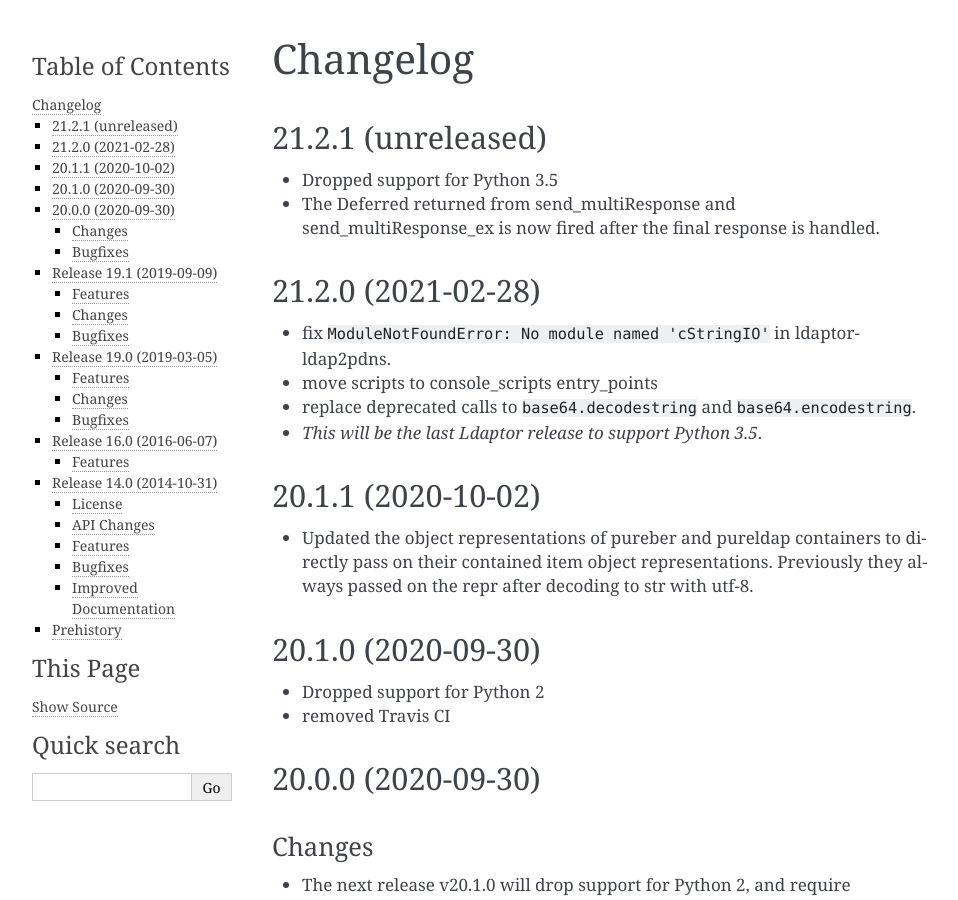
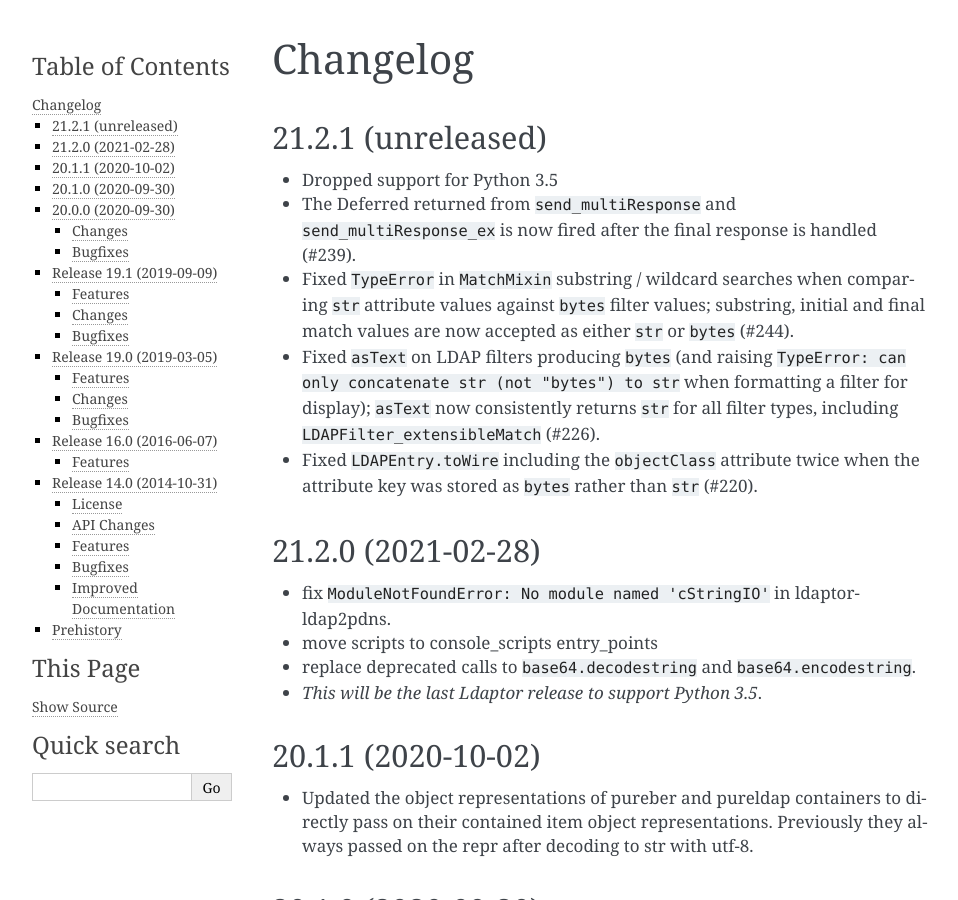
Before and after one commit to twisted/ldaptor, a Sphinx documentation site: the page built from docs/source/NEWS.rst, in a window 1280 px wide and 900 px high. Shown: the whole window, without its empty margins (148-1106 px from the left). Built offline with Sphinx 7.4.7, drawn with Linux system fonts in a browser that asks for light colours.

Commit message:
NEWS: document MatchMixin, asText, objectClass toWire, and multiResponse fixes

```diff
--- a/docs/source/NEWS.rst
+++ b/docs/source/NEWS.rst
@@ -5,8 +5,21 @@ Changelog
 -------------------
 
 - Dropped support for Python 3.5
-- The Deferred returned from send_multiResponse and send_multiResponse_ex is
-  now fired after the final response is handled.
+- The Deferred returned from ``send_multiResponse`` and
+  ``send_multiResponse_ex`` is now fired after the final response is
+  handled (#239).
+- Fixed ``TypeError`` in ``MatchMixin`` substring / wildcard searches
+  when comparing ``str`` attribute values against ``bytes`` filter
+  values; substring, initial and final match values are now accepted as
+  either ``str`` or ``bytes`` (#244).
+- Fixed ``asText`` on LDAP filters producing ``bytes`` (and raising
+  ``TypeError: can only concatenate str (not "bytes") to str`` when
+  formatting a filter for display); ``asText`` now consistently returns
+  ``str`` for all filter types, including ``LDAPFilter_extensibleMatch``
+  (#226).
+- Fixed ``LDAPEntry.toWire`` including the ``objectClass`` attribute
+  twice when the attribute key was stored as ``bytes`` rather than
+  ``str`` (#220).
 
 
 21.2.0 (2021-02-28)
```
